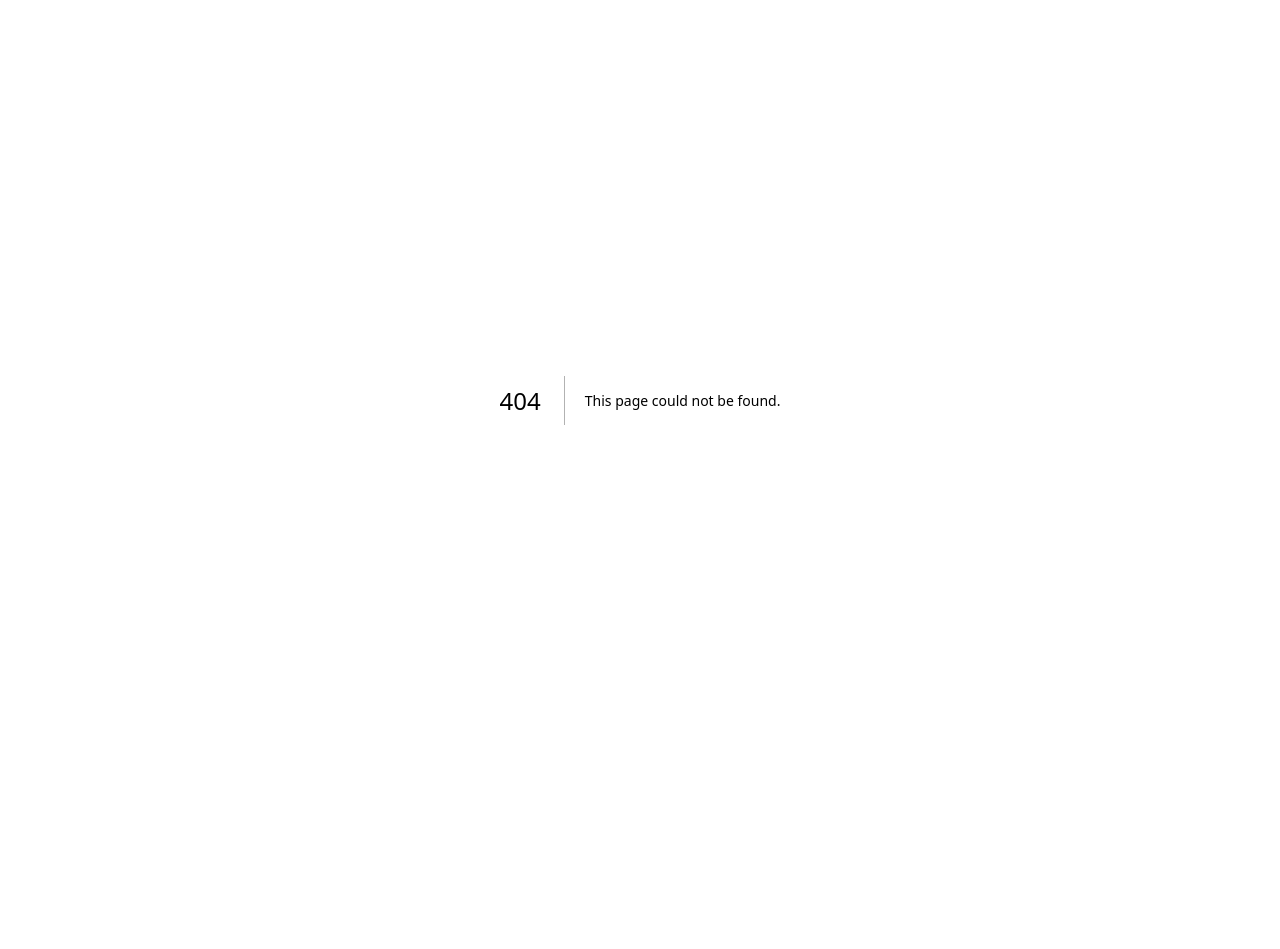
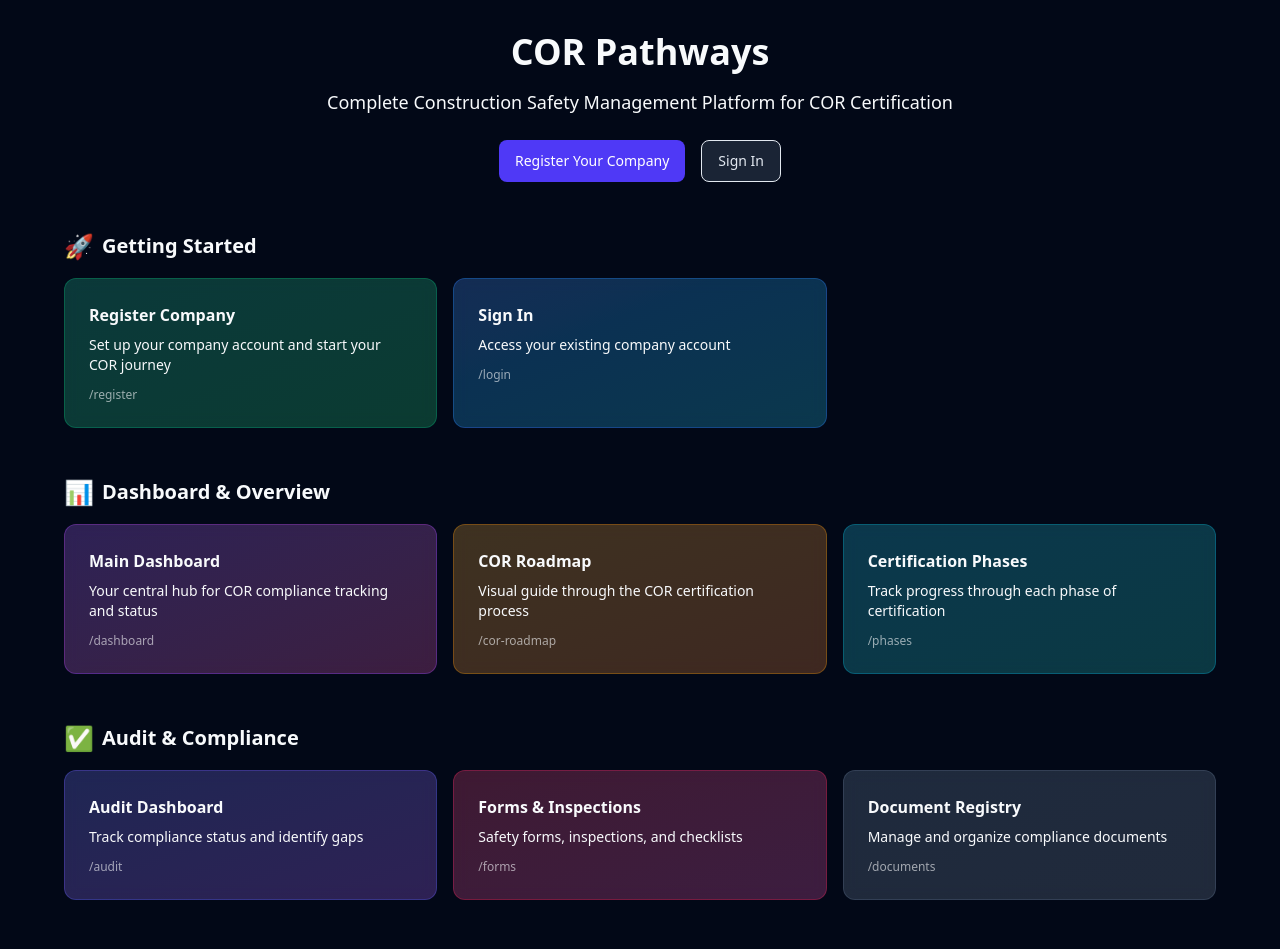
Before and after one commit to Yeti567/2026-core, a Next.js app: page /overview in a window 1280 px wide. Before the commit this address had no page. Shown: the top 949 px of the page. Before the commit the page ends 800 px from the top, so only its background shows below. Built offline with nearby package versions, Linux system fonts and the light colour scheme.

Commit message:
Add app overview page showing all sections and features

```diff
--- /dev/null
+++ b/app/(auth)/overview/page.tsx
@@ -0,0 +1,230 @@
+import Link from 'next/link';
+
+// Define all sections of the app
+const sections = [
+    {
+        category: 'Getting Started',
+        icon: '🚀',
+        items: [
+            {
+                name: 'Register Company',
+                description: 'Set up your company account and start your COR journey',
+                href: '/register',
+                color: 'from-emerald-500/20 to-green-500/20',
+                borderColor: 'border-emerald-500/30',
+            },
+            {
+                name: 'Sign In',
+                description: 'Access your existing company account',
+                href: '/login',
+                color: 'from-blue-500/20 to-cyan-500/20',
+                borderColor: 'border-blue-500/30',
+            },
+        ],
+    },
+    {
+        category: 'Dashboard & Overview',
+        icon: '📊',
+        items: [
+            {
+                name: 'Main Dashboard',
+                description: 'Your central hub for COR compliance tracking and status',
+                href: '/dashboard',
+                color: 'from-purple-500/20 to-pink-500/20',
+                borderColor: 'border-purple-500/30',
+            },
+            {
+                name: 'COR Roadmap',
+                description: 'Visual guide through the COR certification process',
+                href: '/cor-roadmap',
+                color: 'from-amber-500/20 to-orange-500/20',
+                borderColor: 'border-amber-500/30',
+            },
+            {
+                name: 'Certification Phases',
+                description: 'Track progress through each phase of certification',
+                href: '/phases',
+                color: 'from-cyan-500/20 to-teal-500/20',
+                borderColor: 'border-cyan-500/30',
+            },
+        ],
+    },
+    {
+        category: 'Audit & Compliance',
+        icon: '✅',
+        items: [
+            {
+                name: 'Audit Dashboard',
+                description: 'Track compliance status and identify gaps',
+                href: '/audit',
+                color: 'from-indigo-500/20 to-purple-500/20',
+                borderColor: 'border-indigo-500/30',
+            },
+            {
+                name: 'Forms & Inspections',
+                description: 'Safety forms, inspections, and checklists',
+                href: '/forms',
+                color: 'from-rose-500/20 to-pink-500/20',
+                borderColor: 'border-rose-500/30',
+            },
+            {
+                name: 'Document Registry',
+                description: 'Manage and organize compliance documents',
+                href: '/documents',
+                color: 'from-slate-500/20 to-gray-500/20',
+                borderColor: 'border-slate-500/30',
+            },
+        ],
+    },
+    {
+        category: 'Administration',
+        icon: '⚙️',
+        items: [
+            {
+                name: 'Admin Panel',
+                description: 'Manage employees, departments, and company settings',
+                href: '/admin',
+                color: 'from-red-500/20 to-orange-500/20',
+                borderColor: 'border-red-500/30',
+            },
+            {
+                name: 'Employee Management',
+                description: 'Add, edit, and manage employee records',
+                href: '/admin/employees',
+                color: 'from-blue-500/20 to-indigo-500/20',
+                borderColor: 'border-blue-500/30',
+            },
+            {
+                name: 'Certifications',
+                description: 'Track employee certifications and expiry dates',
+                href: '/admin/certifications',
+                color: 'from-green-500/20 to-emerald-500/20',
+                borderColor: 'border-green-500/30',
+            },
+            {
+                name: 'Departments',
+                description: 'Organize your company into departments',
+                href: '/admin/departments',
+                color: 'from-violet-500/20 to-purple-500/20',
+                borderColor: 'border-violet-500/30',
+            },
+        ],
+    },
+    {
+        category: 'Document Management',
+        icon: '📁',
+        items: [
+            {
+                name: 'Document Registry',
+                description: 'Central repository for all compliance documents',
+                href: '/admin/document-registry',
+                color: 'from-amber-500/20 to-yellow-500/20',
+                borderColor: 'border-amber-500/30',
+            },
+            {
+                name: 'Form Templates',
+                description: 'Create and manage form templates',
+                href: '/admin/form-templates',
+                color: 'from-teal-500/20 to-cyan-500/20',
+                borderColor: 'border-teal-500/30',
+            },
+            {
+                name: 'Libraries',
+                description: 'Safety libraries and reference materials',
+                href: '/admin/libraries',
+                color: 'from-pink-500/20 to-rose-500/20',
+                borderColor: 'border-pink-500/30',
+            },
+        ],
+    },
+    {
+        category: 'Tools & Integrations',
+        icon: '🔧',
+        items: [
+            {
+                name: 'Maintenance Tracking',
+                description: 'Equipment maintenance and inspection schedules',
+                href: '/admin/maintenance',
+                color: 'from-orange-500/20 to-red-500/20',
+                borderColor: 'border-orange-500/30',
+            },
+            {
+                name: 'AuditSoft Integration',
+                description: 'Connect with AuditSoft for advanced audit features',
+                href: '/admin/auditsoft',
+                color: 'from-indigo-500/20 to-blue-500/20',
+                borderColor: 'border-indigo-500/30',
+            },
+            {
+                name: 'Settings',
+                description: 'Configure company and application settings',
+                href: '/admin/settings',
+                color: 'from-gray-500/20 to-slate-500/20',
+                borderColor: 'border-gray-500/30',
+            },
+        ],
+    },
+];
+
+export default function AppOverviewPage() {
+    return (
+        <main className="min-h-screen p-6 md:p-8">
+            <div className="max-w-6xl mx-auto">
+                {/* Header */}
+                <header className="text-center mb-12">
+                    <h1 className="text-4xl font-bold mb-4">COR Pathways</h1>
+                    <p className="text-lg text-[var(--muted)] max-w-2xl mx-auto">
+                        Complete Construction Safety Management Platform for COR Certification
+                    </p>
+                    <div className="mt-6 flex gap-4 justify-center">
+                        <Link href="/register" className="btn btn-primary">
+                            Register Your Company
+                        </Link>
+                        <Link href="/login" className="btn border border-[var(--border)]">
+                            Sign In
+                        </Link>
+                    </div>
+                </header>
+
+                {/* Sections Grid */}
+                <div className="space-y-12">
+                    {sections.map((section) => (
+                        <section key={section.category}>
+                            <h2 className="text-xl font-semibold mb-4 flex items-center gap-2">
+                                <span className="text-2xl">{section.icon}</span>
+                                {section.category}
+                            </h2>
+                            <div className="grid gap-4 sm:grid-cols-2 lg:grid-cols-3">
+                                {section.items.map((item) => (
+                                    <Link
+                                        key={item.href}
+                                        href={item.href}
+                                        className={`card bg-gradient-to-br ${item.color} ${item.borderColor} hover:scale-[1.02] transition-transform duration-200`}
+                                    >
+                                        <h3 className="font-semibold mb-2">{item.name}</h3>
+                                        <p className="text-sm text-[var(--muted)]">{item.description}</p>
+                                        <span className="text-xs text-[var(--muted)] mt-3 block opacity-60">
+                                            {item.href}
+                                        </span>
+                                    </Link>
+                                ))}
+                            </div>
+                        </section>
+                    ))}
+                </div>
+
+                {/* Footer */}
+                <footer className="mt-16 pt-8 border-t border-[var(--border)] text-center text-sm text-[var(--muted)]">
+                    <p>COR Pathways - Construction Safety Management Platform</p>
+                    <p className="mt-2">
+                        <Link href="/" className="hover:underline">Home</Link>
+                        {' · '}
+                        <Link href="/register" className="hover:underline">Register</Link>
+                        {' · '}
+                        <Link href="/login" className="hover:underline">Sign In</Link>
+                    </p>
+                </footer>
+            </div>
+        </main>
+    );
+}
--- a/app/page.tsx
+++ b/app/page.tsx
@@ -18,6 +18,15 @@ export default function HomePage() {
           </p>
         </div>
 
+        <div className="mt-6">
+          <Link
+            href="/overview"
+            className="text-sm text-[var(--primary)] hover:underline"
+          >
+            Explore all features →
+          </Link>
+        </div>
+
         <div className="mt-8 pt-6 border-t border-[var(--border)]">
           <p className="text-sm text-[var(--muted)] mb-3">Already have an account?</p>
           <Link href="/login" className="btn w-full block border border-[var(--border)]">
--- a/middleware.ts
+++ b/middleware.ts
@@ -23,6 +23,7 @@ const PUBLIC_ROUTES = [
   '/login',
   '/signup',
   '/register',         // Company registration page
+  '/overview',         // App overview/features page
   '/public',
   '/auth/callback',
   '/auth/confirm',
```
